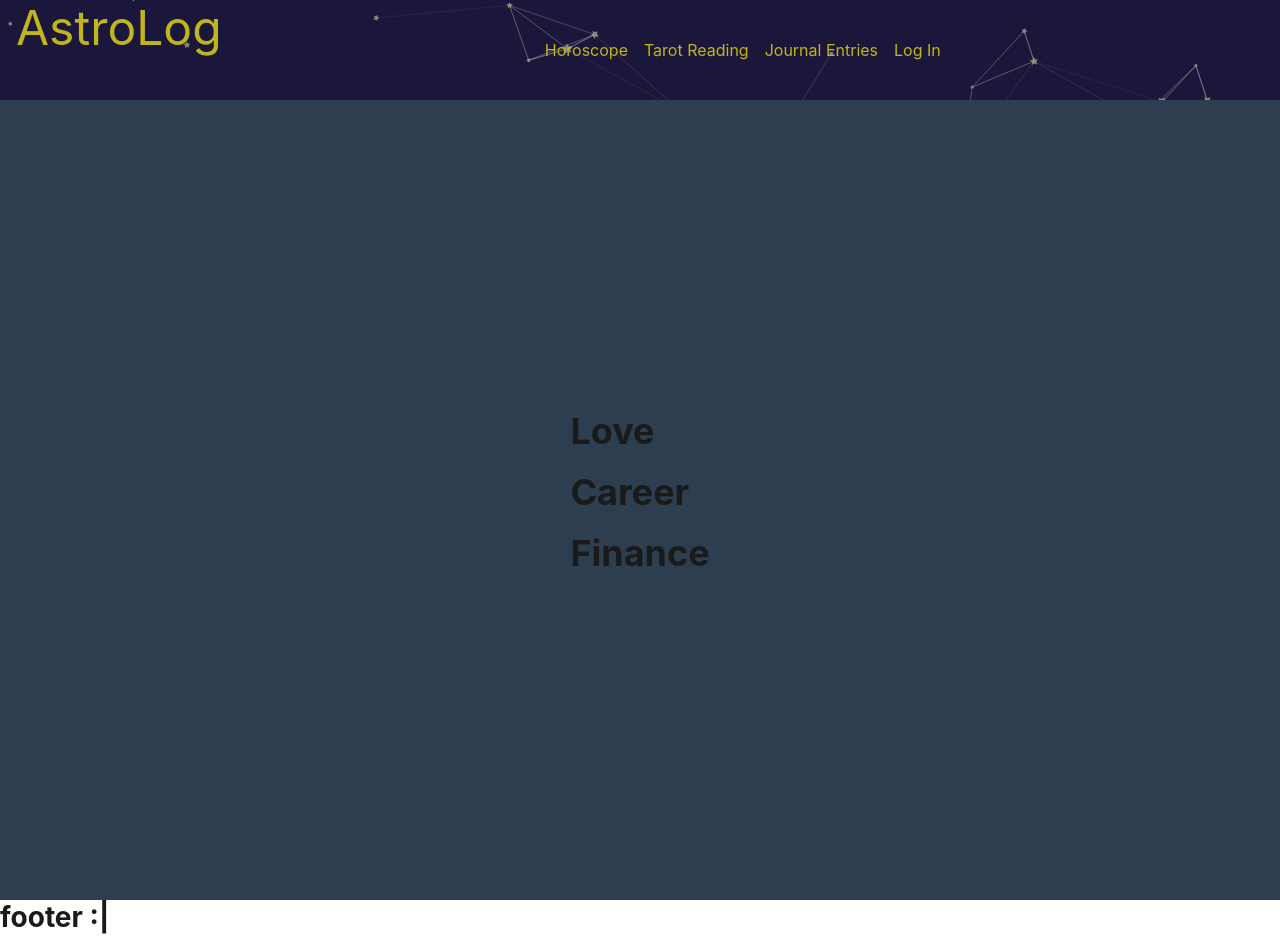
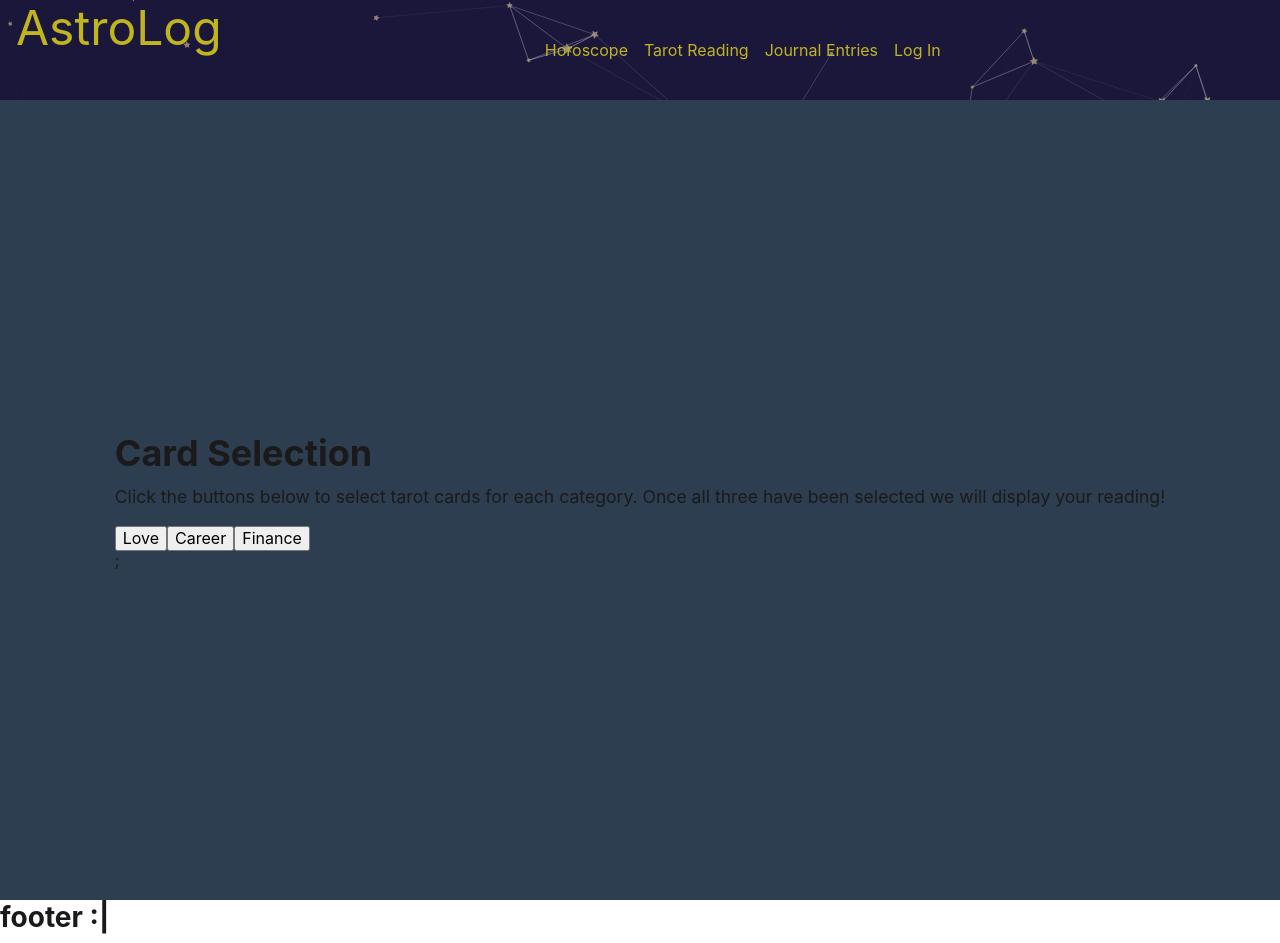
Before and after one commit to allister-seras/AstroLog, a React (Create React App) app in the folder client/: page /tarot in a window 1280 px wide. Built offline with nearby package versions, Linux system fonts and the light colour scheme; no server answers.

Commit message:
created random card buttons for tarot page

```diff
--- a/client/src/pages/Tarot.js
+++ b/client/src/pages/Tarot.js
@@ -5,15 +5,49 @@ import axios from "axios";
 import Cards from '../components/cards';
 
 const Tarot = () => {
-    // set initial form state
+    // set initial state of tarot cards
+    const [tarotCards, setTarotCards] = useState({ loveCard: '', careerCard: '', financeCard: ''});
+    // set initial state of card reads
     const [tarotRead, setTarotRead] = useState({ love: '', career: '', finance: ''});
     // api info imported from dotenv
     const userID = process.env.REACT_APP_USER_ID;
     const apiKey = process.env.REACT_APP_API_KEY;
-    // ENTER TAROT PULLS HERE (will use random number generator for this)
-    const love = 18;
-    const career = 2;
-    const finance = 54;
+
+    // to be called on button click
+    const handleCardPull = (event) => {
+      const { id } = event.target;
+      const pullCard = function() {
+        // define random number function
+        const randomNumber = function(min, max) {
+        min = Math.ceil(min);
+        max = Math.floor(max);
+        return Math.floor(Math.random() * (max - min + 1)) + min;
+        }
+        // call function with numbers between 1 and 78
+        return randomNumber(1,78);
+      };
+      // generates random number
+      const number = pullCard();
+      // checks which category of card to update with random number
+      if (id === "love") {
+        setTarotCards({...tarotCards, loveCard: number});
+        event.target.style.display = "none";
+      };
+      if (id === "career") {
+        setTarotCards({...tarotCards, careerCard: number});
+        event.target.style.display = "none";
+      };
+      if (id === "finance") {
+        setTarotCards({...tarotCards, financeCard: number});
+        event.target.style.display = "none";
+      };
+    };
+
+    // Cards randomly generated by buttons to be passed through the API
+    const love = tarotCards.loveCard;
+    const career = tarotCards.careerCard;
+    const finance = tarotCards.financeCard;
+
     // defining tarot data function
     const tarotData = function(love, career, finance)  {
       // defining function
@@ -37,18 +71,28 @@ const Tarot = () => {
       };
       // calling function
       getResponse(love, career, finance);
+    };
 
-  };
+    // conditional to check if all cards have been pulled
+    const checkAllCards = (love && career && finance !== "");
+
     // calling tarot function (empty array so it runs once)
     useEffect(() => {
+      console.log(tarotCards);
+      if (checkAllCards) {
       tarotData(love, career, finance);
-  }, []);
+      };
+    }, [tarotCards]);
+
     // logging information to console only after state change
     useEffect(() => {
       console.log(tarotRead);
     }, [tarotRead]);
 
   return (
+      <div>
+      {checkAllCards ? (
+        // if all cards have been pulled render this
         <div>
           <h1>Love</h1>
           <p>{tarotRead.love}</p>
@@ -57,7 +101,24 @@ const Tarot = () => {
           <h1>Finance</h1>
           <p>{tarotRead.finance}</p>
         </div>
-    );
+          ) : (
+        // if not all cards have been pulled render this
+        <div>
+            <h1>Card Selection</h1>
+            <p>Click the buttons below to select tarot cards for each category. Once all three have been selected we will display your reading!</p>
+            <button id="love" onClick={handleCardPull}>
+              Love
+            </button>
+            <button id="career" onClick={handleCardPull}>
+              Career
+            </button>
+            <button id="finance" onClick={handleCardPull}>
+              Finance
+            </button>
+        </div>
+    )};
+    </div>
+  )
 };
 
 export default Tarot;
```
Also changed, not shown: 1 other file (tests, documents, lock files or other folders). Lines whose indentation alone changed are shown as unchanged.
